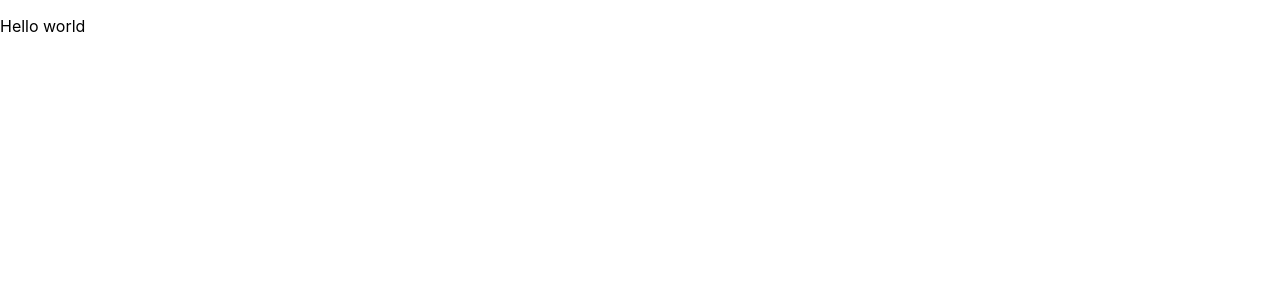
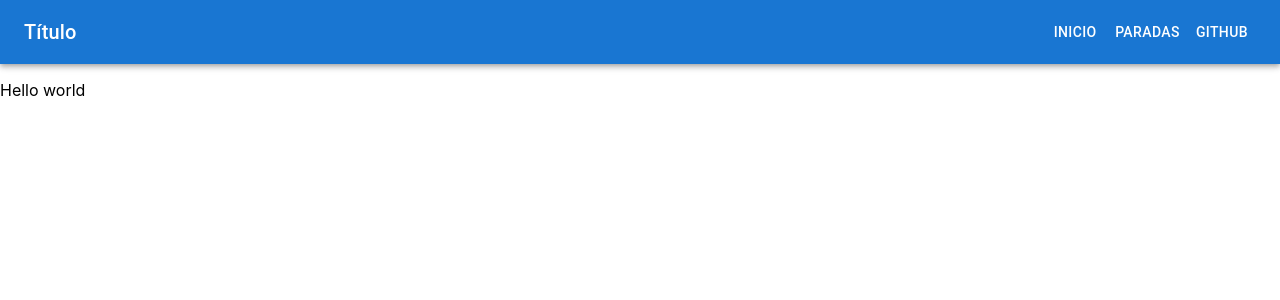
Before and after one commit to rubnium/SmartCity-v2-miriam-ruben, a React (Create React App) app in the folder smartcity-miriam-ruben-frontend/: page / in a window 1280 px wide. Shown: the top 300 px of the page. Built offline with nearby package versions, Linux system fonts and the light colour scheme.

Commit message:
Añadida barra de navegación frontend

```diff
--- /dev/null
+++ b/smartcity-miriam-ruben-frontend/src/App.js
@@ -0,0 +1,20 @@
+import React from 'react';
+import { BrowserRouter, Route, Routes } from "react-router-dom";
+import Main from './components/Main';
+import Navbar from "./components/navbar/Navbar";
+import logo from './logo.svg';
+
+function App() {
+  return (
+    <BrowserRouter basename={process.env.PUBLIC_URL}>
+      <div>
+          <Navbar />
+          <Routes>
+              <Route path="/" element={<Main/>} />
+          </Routes>
+      </div>
+    </BrowserRouter>
+  );
+}
+
+export default App;
--- a/smartcity-miriam-ruben-frontend/src/components/App.js
+++ /dev/null
@@ -1,19 +0,0 @@
-import logo from '../logo.svg';
-import React from 'react';
-import { BrowserRouter, Routes, Route } from "react-router-dom";
-
-import Main from './Main';
-
-function App() {
-  return (
-    <BrowserRouter basename={process.env.PUBLIC_URL}>
-      <div>
-        <Routes>
-            <Route path="/" element={<Main/>} />
-        </Routes>
-      </div>
-    </BrowserRouter>
-  );
-}
-
-export default App;
--- /dev/null
+++ b/smartcity-miriam-ruben-frontend/src/components/navbar/NavListDrawer.jsx
@@ -0,0 +1,21 @@
+import { List, ListItem, ListItemButton, ListItemIcon, ListItemText } from "@mui/material";
+import { Box } from "@mui/system";
+
+export default function NavListDrawer({navLinks}) {
+    return (
+        <Box sx={{ width: 250 }}>
+            <nav>
+                <List>
+                    {navLinks.map(item => (
+                        <ListItem disablePaddings key={item.title}>
+                            <ListItemButton component="a" href={item.path}>
+                                <ListItemIcon>{item.icon}</ListItemIcon>
+                                <ListItemText>{item.title}</ListItemText>
+                            </ListItemButton>
+                        </ListItem>
+                    ))}
+                </List>
+            </nav>
+        </Box>
+    );
+}
--- /dev/null
+++ b/smartcity-miriam-ruben-frontend/src/components/navbar/Navbar.jsx
@@ -0,0 +1,39 @@
+import GitHubIcon from '@mui/icons-material/GitHub';
+import HomeIcon from '@mui/icons-material/Home';
+import MenuIcon from "@mui/icons-material/Menu";
+import { AppBar, Button, Drawer, IconButton, Toolbar, Typography } from "@mui/material";
+import { Box } from "@mui/system";
+import { useState } from "react";
+import NavListDrawer from "./NavListDrawer";
+
+const navLinks = [
+    { title: "Inicio", path: "/", icon: <HomeIcon /> },
+    { title: "Paradas", path: "#", icon:"" },
+    { title: "GitHub", path: "https://github.com/rubnium/SmartCity-miriam-ruben", icon: <GitHubIcon />}
+]
+
+export default function Navbar() {
+    const [open, setOpen] = useState(false);
+
+    return (
+        <>
+            <AppBar position="static">
+                <Toolbar>
+                    <IconButton color="inherit" size="large" onClick={() => setOpen(true)} sx={{ display: { xs:"flex", sm:"none" }}} edge="start">
+                        <MenuIcon />
+                    </IconButton>
+                    <Typography variant="h6" sx={{ flexGrow: 1}}>Título</Typography>
+                    <Box sx={{ display: { xs:"none", sm:"block" }}}>
+                        {navLinks.map(item => (
+                            <Button color="inherit" key={item.title} component="a" href={item.path}>{item.title}</Button>
+                        ))}
+                    </Box>
+                </Toolbar>
+            </AppBar>
+
+            <Drawer open={open} anchor="left" onClose={() => setOpen(false)} sx={{ display: { xs:"flex", sm:"none" }}}>
+                <NavListDrawer navLinks={navLinks} />
+            </Drawer>
+        </>
+    )
+}
--- a/smartcity-miriam-ruben-frontend/src/index.js
+++ b/smartcity-miriam-ruben-frontend/src/index.js
@@ -1,7 +1,7 @@
 import React from 'react';
 import ReactDOM from 'react-dom/client';
+import App from './App';
 import './index.css';
-import App from './components/App';
 import reportWebVitals from './reportWebVitals';
 
 const root = ReactDOM.createRoot(document.getElementById('root'));
```
Also changed, not shown: smartcity-miriam-ruben-frontend/package.json (+7 -0 lines), 1 other file (tests, documents, lock files or other folders).
